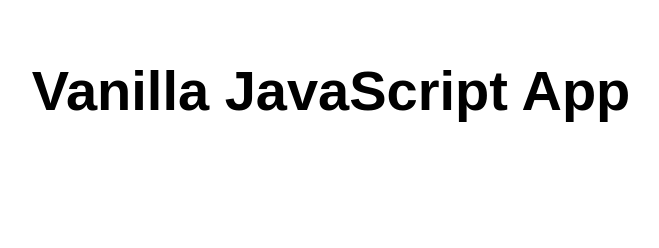
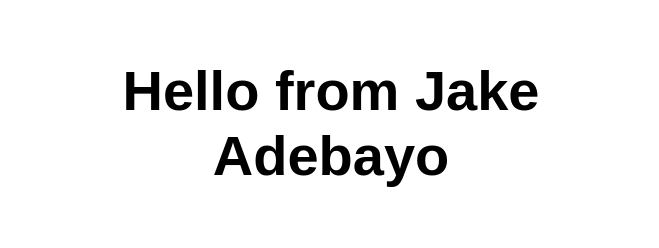
Before and after one commit to bridgecrew-perf6/softeng-deploy-8, a plain HTML site: page src/index.html in a window 1280 px wide. Shown: the whole page, without its empty margins (309-968 px from the left). Drawn offline with Linux system fonts and the light colour scheme.

Commit message:
Updated h1
Updated h1

```diff
--- a/src/index.html
+++ b/src/index.html
@@ -5,12 +5,12 @@
   <meta charset="UTF-8">
   <meta name="viewport" content="width=device-width, initial-scale=1.0">
   <link rel="stylesheet" href="styles.css">
-  <title>Vanilla JavaScript App</title>
+  <title>Static Web App</title>
 </head>
 
 <body>
   <main>
-    <h1>Vanilla JavaScript App</h1>
+    <h1>Hello from Jake Adebayo</h1>
   </main>
 </body>
 
```
Also changed, not shown: 1 other file.
